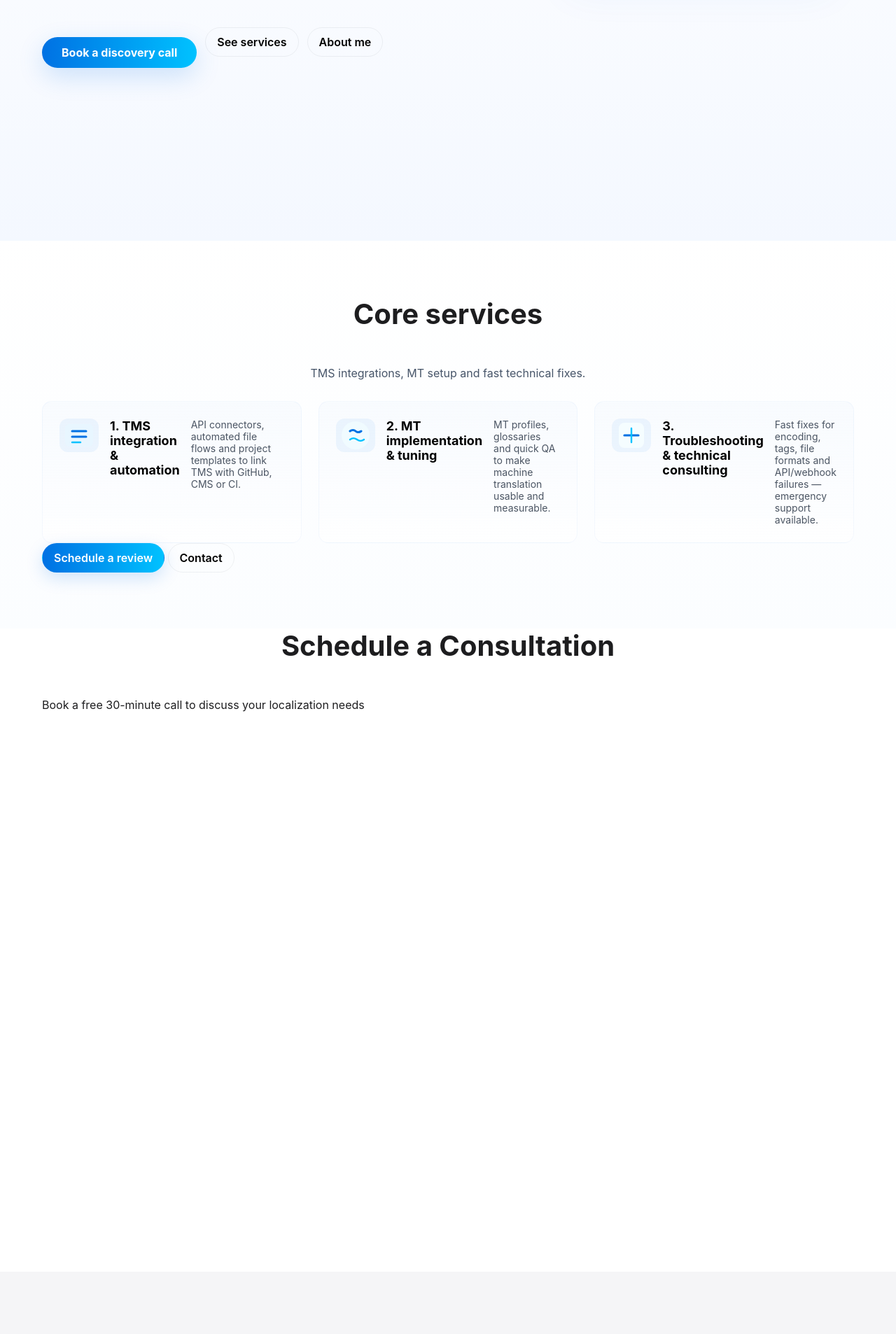
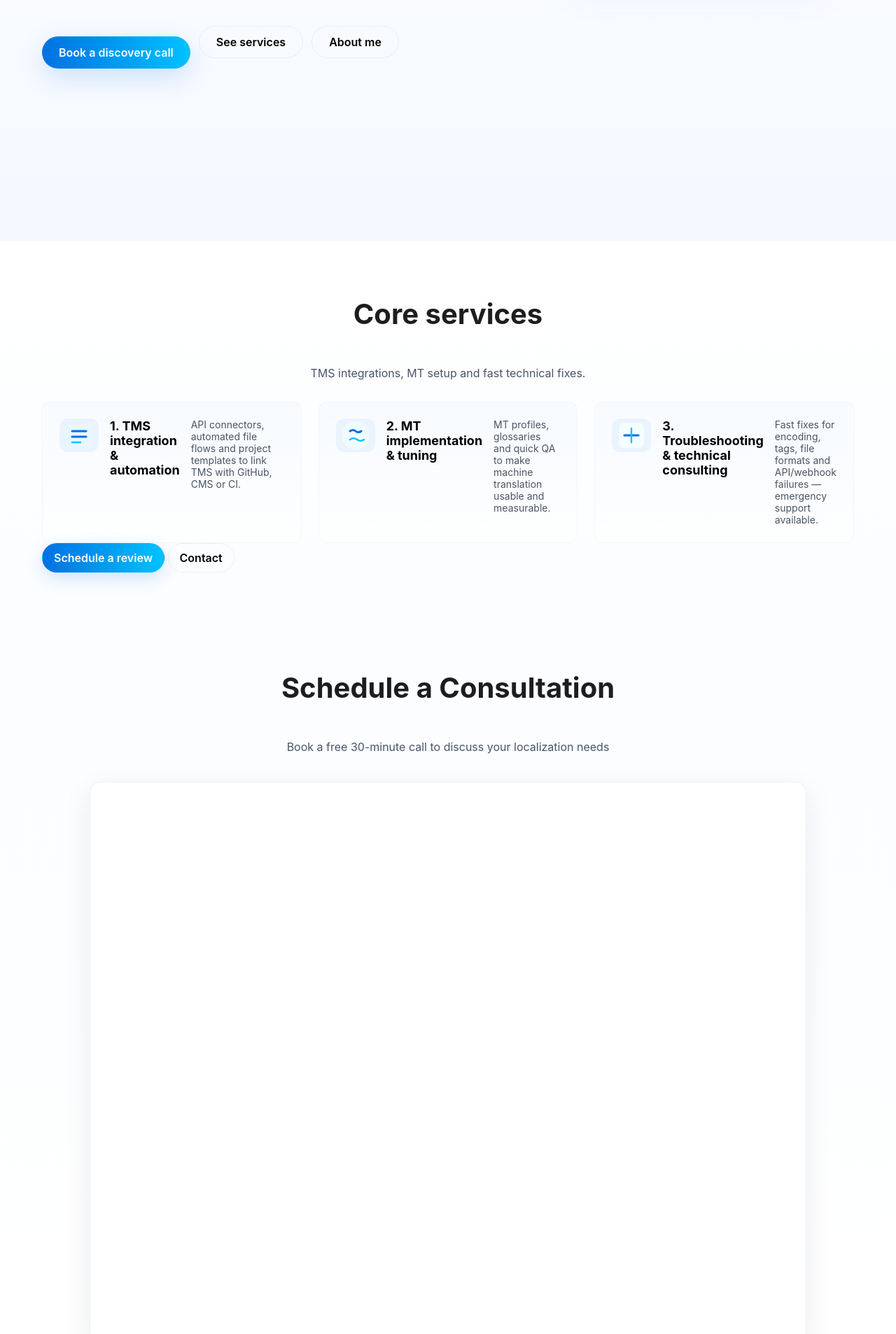
Before and after one commit to wmocek/localisation-services, a plain HTML site: page index.html in a window 1280 px wide. Shown: the part 456-2362 px from the top of the page at 70% size. Drawn offline with Linux system fonts and the light colour scheme; a script that the page names is missing.

Commit message:
Enhance button styles and booking section layout
Added styles for buttons and booking section.

```diff
--- a/styles.css
+++ b/styles.css
@@ -648,9 +648,37 @@ h3 {
 /* actions (buttons) aligned horizontally and vertically centered with heading block */
 .hero-actions {
     display: flex;
-    gap: 12px;
+    gap: 12px; /* zwiększony gap między przyciskami */
+    flex-wrap: wrap; /* przyciski będą zawijać się na małych ekranach */
     align-items: center;
-    margin-top: 20px;
+}
+
+/* Wspólne style dla obu przycisków w hero */
+.hero-actions .cta-button,
+.hero-actions .btn.ghost {
+    display: inline-flex;
+    align-items: center;
+    justify-content: center;
+    height: 46px; /* stała wysokość dla obu */
+    padding: 0 24px;
+    border-radius: 999px;
+    text-decoration: none;
+    font-weight: 600;
+    line-height: 1;
+}
+
+/* Specyficzne style dla CTA */
+.hero-actions .cta-button {
+    background: linear-gradient(90deg,#0071e3,#00c2ff);
+    color: white;
+    box-shadow: 0 12px 36px rgba(0,113,227,0.18);
+}
+
+/* Specyficzne style dla ghost */
+.hero-actions .btn.ghost {
+    background: transparent;
+    border: 1px solid rgba(10,20,40,0.06);
+    color: var(--primary-color);
 }
 
 /* right-side visual (photo) */
@@ -726,3 +754,47 @@ h3 {
     .service-card { flex-direction: row; }
     .about-profile { padding: 16px; }
 }
+
+/* Booking section */
+.booking-section {
+    padding: 60px 0;
+    background: linear-gradient(180deg, #fbfdff 0%, #ffffff 100%);
+    position: relative;
+    overflow: hidden;
+}
+
+.booking-lead {
+    text-align: center;
+    color: #475569;
+    margin: 0 auto 40px;
+    max-width: 600px;
+}
+
+.booking-wrapper {
+    max-width: 1024px; /* zwiększona szerokość z 840px */
+    margin: 0 auto;
+    background: white;
+    border-radius: 16px;
+    box-shadow: 0 12px 40px rgba(8,20,40,0.08);
+    overflow: hidden;
+    border: 1px solid rgba(0,113,227,0.08);
+}
+
+/* Zwiększamy wysokość widżetu Calendly */
+.calendly-inline-widget {
+    min-width: 320px;
+    height: 800px !important; /* wyższa wysokość */
+}
+
+@media (max-width: 1080px) { /* dostosowany breakpoint */
+    .booking-wrapper {
+        margin: 0 -16px;
+        border-radius: 0;
+        border-left: 0;
+        border-right: 0;
+    }
+
+    .calendly-inline-widget {
+        height: 900px !important; /* jeszcze wyższa na mobile */
+    }
+}
```
